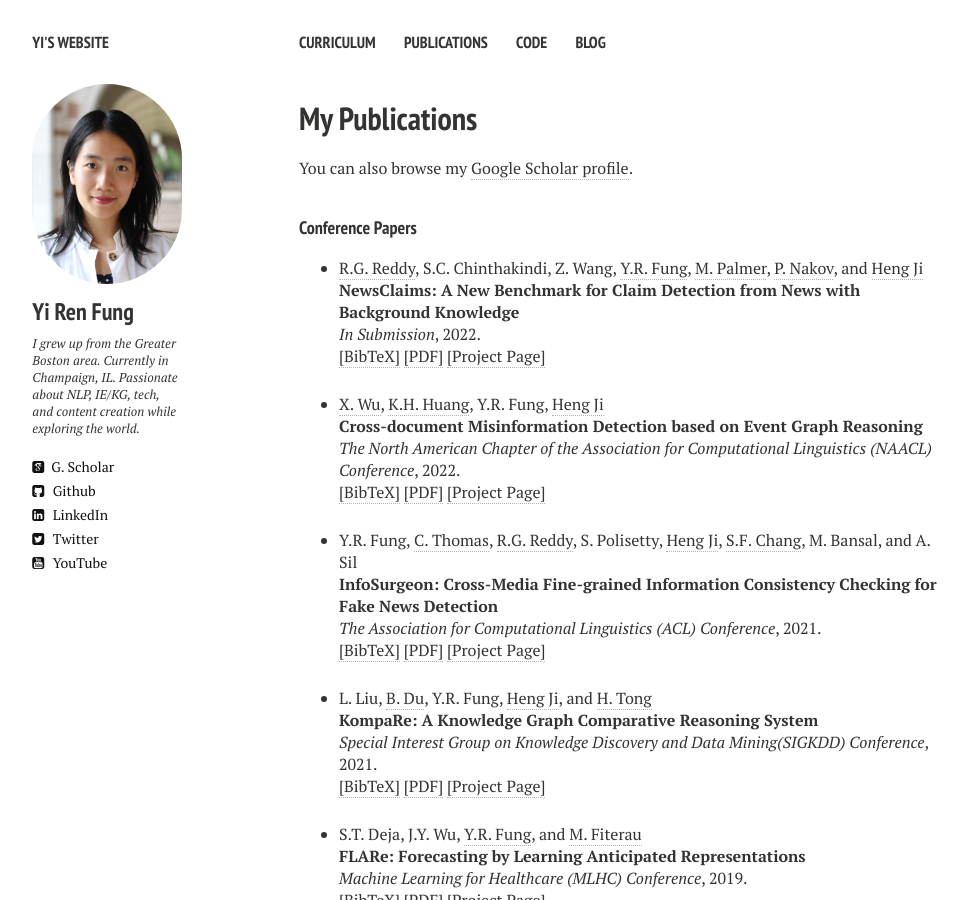
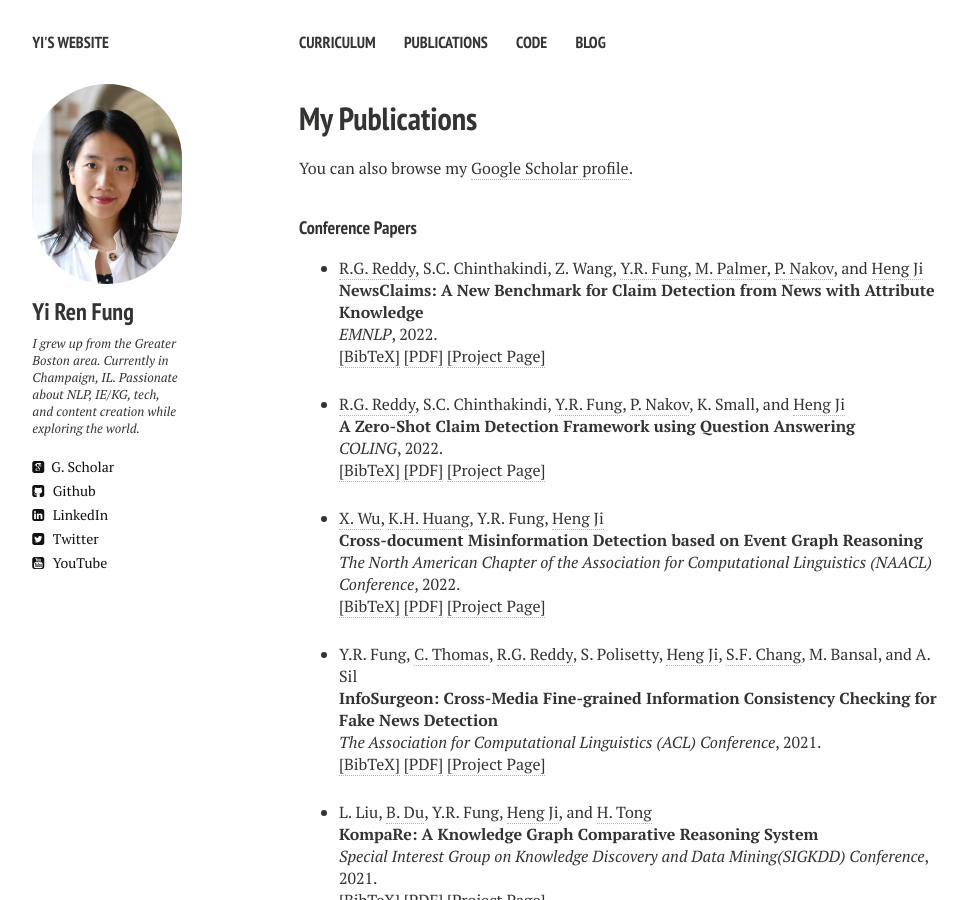
Before and after one commit to yrf1/yrf1.github.io, a Jekyll site: the page built from publications.md, in a window 1280 px wide and 900 px high. Shown: the whole window, without its empty margins (21-989 px from the left). Built offline with Jekyll 4.4.1, drawn with Linux system fonts in a browser that asks for light colours; nearby versions of some CDN libraries.

Commit message:
update publication

```diff
--- a/_layouts/publications.html
+++ b/_layouts/publications.html
@@ -88,9 +88,8 @@ div.bibtex pre { font-size: 75%; overflow: auto;  width: 100%; padding: 0em 0em;
 
 <li ><p>
 <a href="https://gangiswag.github.io" target="_blank">R.G. Reddy</a>, S.C. Chinthakindi, Z. Wang, <a href="yrf1.github.io" target="_blank">Y.R. Fung</a>, <a href="https://scholar.google.com/citations?user=pxc_-XYAAAAJ" target="_blank">M. Palmer</a>, <a href="https://scholar.google.com/citations?hl=en&user=DfXsKZ4AAAAJ" target="_blank">P. Nakov</a>, and <a href="https://blender.cs.illinois.edu/hengji.html" target="_blank">Heng Ji</a>
-<br><b>NewsClaims: A New Benchmark for Claim Detection from News with Background Knowledge</b><br>
-<i>In Submission</i>,
-2022.
+<br><b>NewsClaims: A New Benchmark for Claim Detection from News with Attribute Knowledge</b><br>
+<i>EMNLP</i>, 2022.
 <br />
 <a href="javascript:toggleBibtex('Maninis2018b')">[BibTeX]</a>
 <a href="http://proceedings.mlr.press/v106/devarakonda19a/devarakonda19a.pdf" target="_blank">[PDF]</a> <a href = "https://github.com/Information-Fusion-Lab-Umass/flare/blob/master/README.md"  target="_blank">
@@ -101,8 +100,29 @@ div.bibtex pre { font-size: 75%; overflow: auto;  width: 100%; padding: 0em 0em;
 @article{reddy2021newsclaims,
   title={NewsClaims: A New Benchmark for Claim Detection from News with Background Knowledge},
   author={Reddy, Revanth Gangi and Chinthakindi, Sai and Wang, Zhenhailong and Fung, Yi R and Conger, Kathryn S and Elsayed, Ahmed S and Palmer, Martha and Ji, Heng},
-  journal={arXiv preprint arXiv:2112.08544},
+  journal={EMNLP},
   year={2021}
+}
+</pre>
+</div>
+</li>
+
+<li ><p>
+<a href="https://gangiswag.github.io" target="_blank">R.G. Reddy</a>, S.C. Chinthakindi, <a href="yrf1.github.io" target="_blank">Y.R. Fung</a>, <a href="https://scholar.google.com/citations?hl=en&user=DfXsKZ4AAAAJ" target="_blank">P. Nakov</a>, K. Small, and <a href="https://blender.cs.illinois.edu/hengji.html" target="_blank">Heng Ji</a>
+<br><b>A Zero-Shot Claim Detection Framework using Question Answering</b><br>
+<i>COLING</i>, 2022.
+<br />
+<a href="javascript:toggleBibtex('Maninis2018b')">[BibTeX]</a>
+<a href="http://proceedings.mlr.press/v106/devarakonda19a/devarakonda19a.pdf" target="_blank">[PDF]</a> <a href = "https://github.com/Information-Fusion-Lab-Umass/flare/blob/master/README.md"  target="_blank">
+[Project Page]</a>
+</p>
+<div id="bib_Maninis2018b" class="bibtex noshow">
+<pre>
+@article{reddy2021newsclaims,
+  title={A Zero-Shot Claim Detection Framework using Question Answering},
+  author={Reddy, Revanth Gangi and Chinthakindi, Sai and Fung, Yi R and Small, Kevin and Ji, Heng},
+  journal={COLING},
+  year={2022}
 }
 </pre>
 </div>
```
